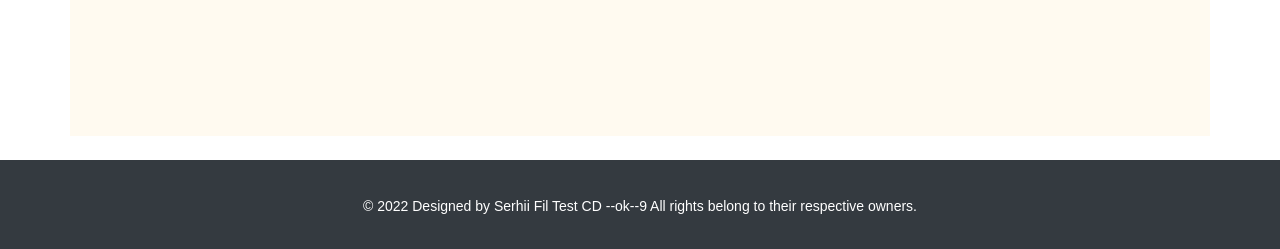
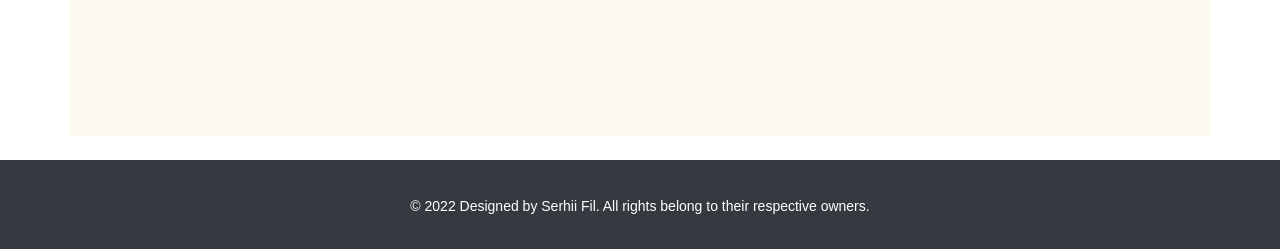
Before and after one commit to Serg-f/musicians-site, a Django app: page /about/ in a window 1280 px wide. Shown: the part 551-800 px from the top of the page. Run offline with Django 4.2, Linux system fonts and the light colour scheme; data comes from the database, SQL or seed files in the repository; parts of the project's set-up code (start-up, migrations or seed data) failed here and were passed over; some libraries are stand-ins or nearby versions.

Commit message:
test CI/CD

```diff
--- a/templates/musicians/base.html
+++ b/templates/musicians/base.html
@@ -131,7 +131,7 @@
 <!-- Footer -->
 <footer class="footer bg-dark text-white text-center py-3 mt-4">
     <div class="container">
-        <p>&copy; 2022 Designed by Serhii Fil Test CD --ok--9 All rights belong to their respective owners.</p>
+        <p>&copy; 2022 Designed by Serhii Fil. All rights belong to their respective owners.</p>
     </div>
 </footer>
 
```
